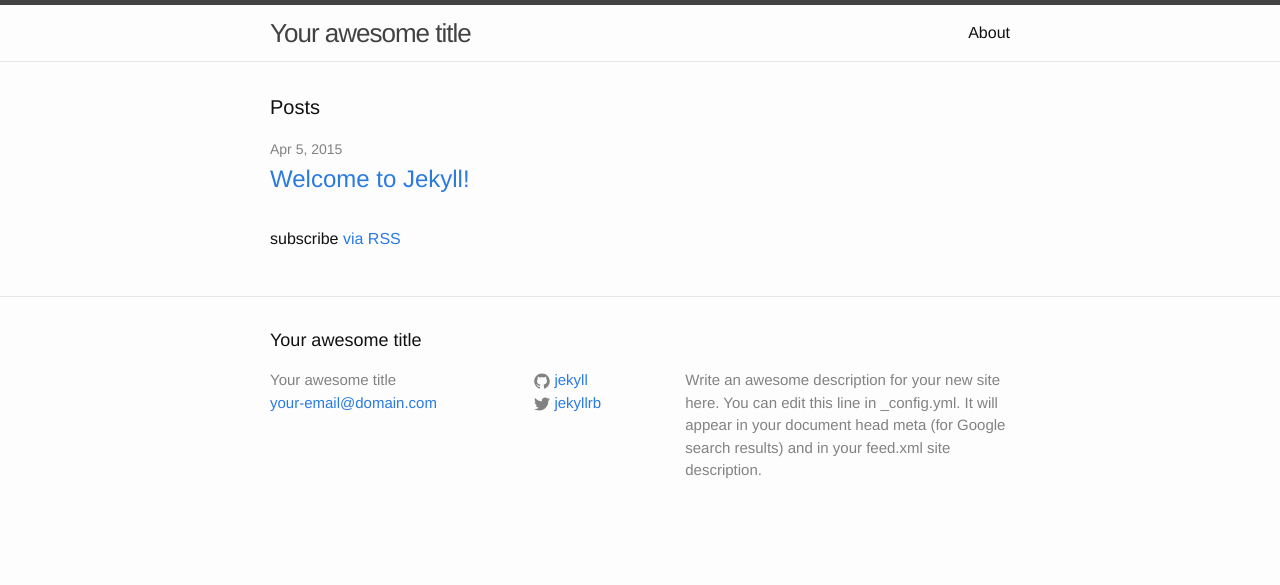
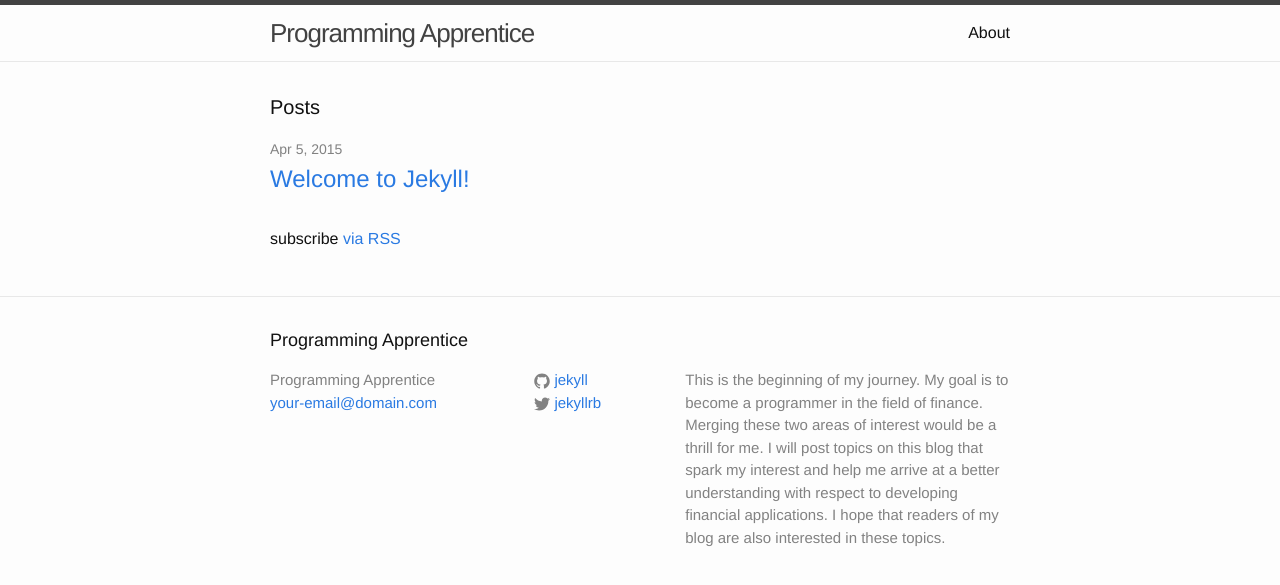
Before and after one commit to dvass01/dvass01.github.io, a Jekyll site: the page built from index.html, in a window 1280 px wide. Shown: the top 585 px of the page. Built offline with Jekyll 4.4.1, drawn with Linux system fonts in a browser that asks for light colours.

Commit message:
updated _config.yml

```diff
--- a/_config.yml
+++ b/_config.yml
@@ -1,10 +1,13 @@
 # Site settings
-title: Your awesome title
+title: Programming Apprentice
 email: your-email@domain.com
 description: > # this means to ignore newlines until "baseurl:"
-  Write an awesome description for your new site here. You can edit this
-  line in _config.yml. It will appear in your document head meta (for
-  Google search results) and in your feed.xml site description.
+  This is the beginning of my journey.  My goal is to become a programmer
+  in the field of finance.  Merging these two areas of interest would
+  be a thrill for me.  I will post topics on this blog that spark my
+  interest and help me arrive at a better understanding with respect to
+  developing financial applications.  I hope that readers of my blog
+  are also interested in these topics.
 baseurl: "" # the subpath of your site, e.g. /blog/
 url: "http://yourdomain.com" # the base hostname & protocol for your site
 twitter_username: jekyllrb
```
